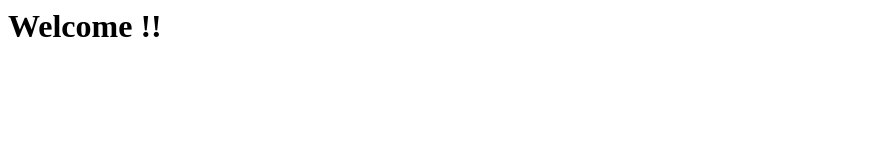
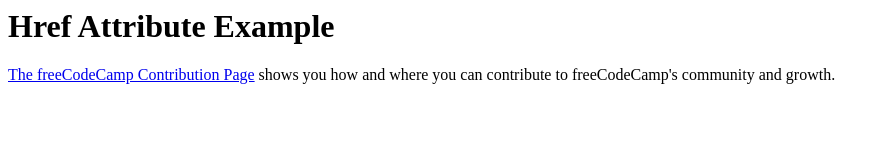
Before and after one commit to divyarsada/ci-cd-host-static-website, a plain HTML site: page web-app/index.html in a window 1280 px wide. Shown: the whole page, without its empty margins (0-890 px from the left). Drawn offline with Linux system fonts and the light colour scheme.

Commit message:
Update index.html

```diff
--- a/web-app/index.html
+++ b/web-app/index.html
@@ -1 +1,11 @@
-<h1> Welcome !!</h1>
+<html>
+  <head>
+    <title>Href Attribute Example</title>
+  </head>
+  <body>
+    <h1>Href Attribute Example</h1>
+    <p>
+      <a href="https://www.freecodecamp.org/contribute/">The freeCodeCamp Contribution Page</a> shows you how and where you can contribute to freeCodeCamp's community and growth.
+    </p>
+  </body>
+</html>
```
Also changed, not shown: 2 other files.
